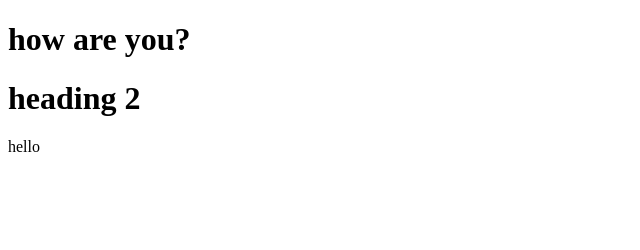
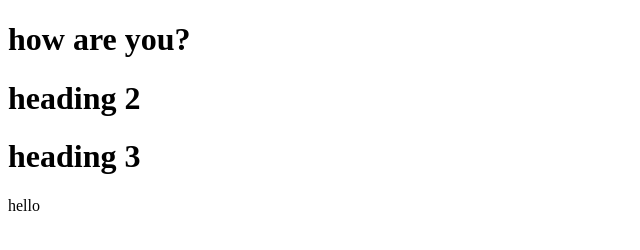
Before and after one commit to CalsonA/calsona.github.io, a plain HTML site: page index.html in a window 1280 px wide. Shown: the whole page, without its empty margins (0-640 px from the left). Drawn offline with Linux system fonts and the light colour scheme.

Commit message:
add the third heading

```diff
--- a/index.html
+++ b/index.html
@@ -12,6 +12,7 @@
   </frameset>-->
 <h1>how are you?</h1>
 <h1>heading 2</h1>
+<h1>heading 3</h1>
 <body>
 hello
 </body>
```
